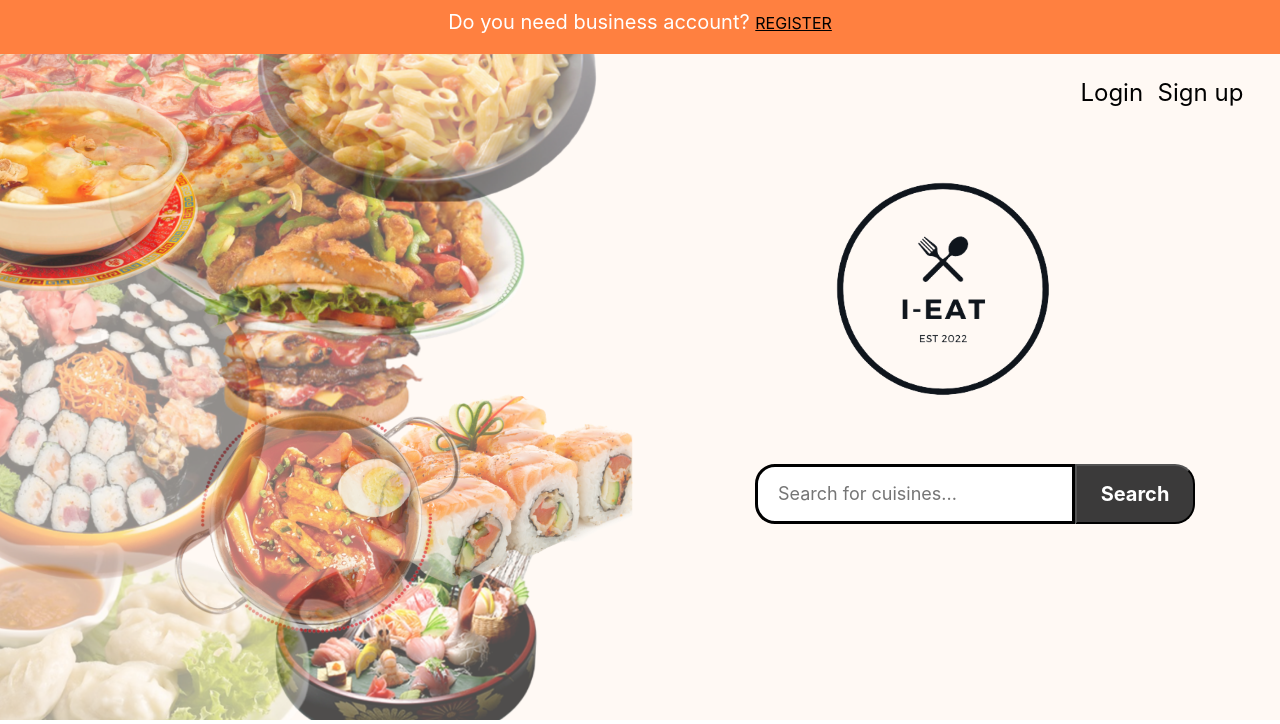
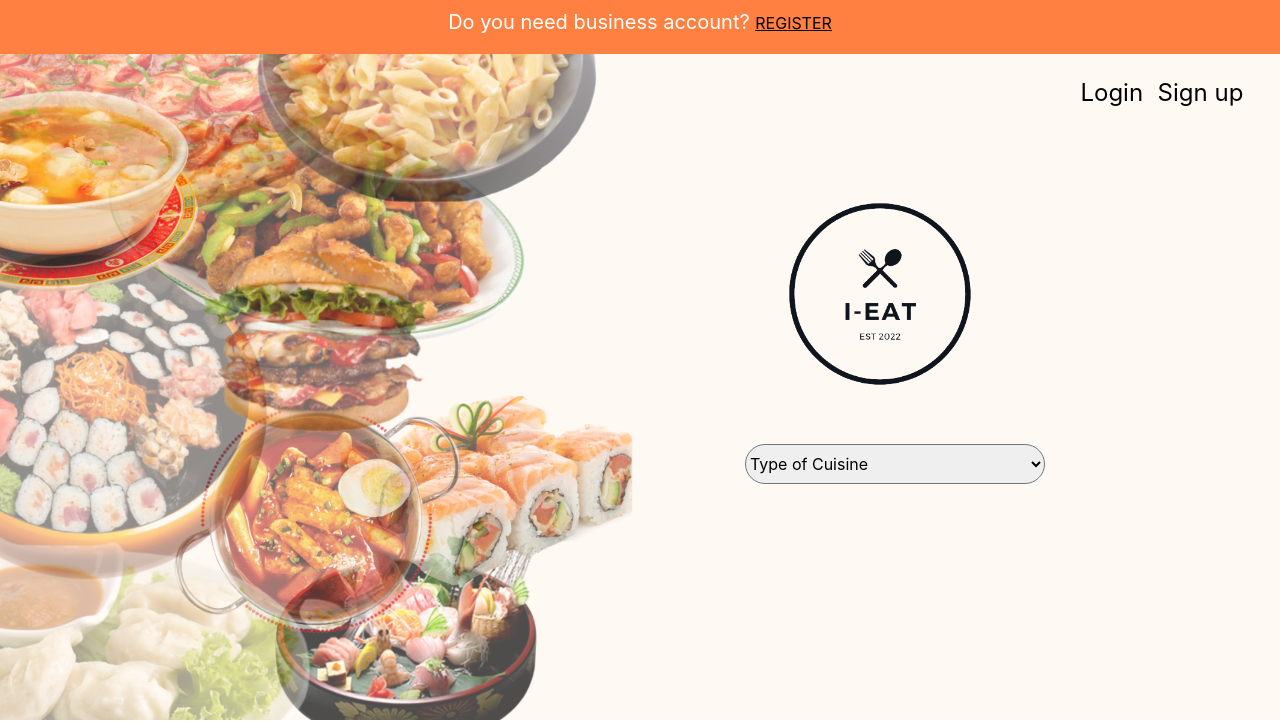
Before and after one commit to L-L-0-Y-D/systemcapstoneV2, a PHP site: page /home.php in a window 1280 px wide. Shown: the top 724 px of the page. Run offline with PHP 8.4, Linux system fonts and the light colour scheme.

Commit message:
add indian cuisine

```diff
--- a/businessreg.php
+++ b/businessreg.php
@@ -62,6 +62,7 @@ include ('connection.php');
                     <option value="american">American</option>
                     <option value="asian">Asian</option>
                     <option value="vietnamese">Vietnamese</option>
+                    <option value="indian">Indian</option>
                   </select>
                 </div>
             <h1>OWNER DETAILS</h1>
--- a/home.css
+++ b/home.css
@@ -51,17 +51,19 @@ header{
     display: none;
     position: absolute;
     top:30%;
-    left:30%;
+    left:35%;
     bottom: 0;
     border: 3px solid #f1f1f1;
-    width: 400px;
+    width: 300px;
     height: fit-content;
+    align-items: center;
   }
   /* Add styles to the form container */
   .form-container {
     text-align: center;
     padding: 10px;
     background-color: white;
+    box-shadow: #000 20px;
   }
   /* Set a style for the submit/login button */
 .ownerbtn {
@@ -113,11 +115,11 @@ header{
 
   /* Add a red background color to the cancel button */
   .form-container .cancel {
-    background-color: rgb(255, 128, 64);
     margin-top:15px;
   }
   .form-container .cancel:hover{
-    background-color: rgb(221, 84, 16);
+    text-decoration: underline 2px rgb(255, 128, 64);
+    font-weight: bolder;
     cursor:pointer;
   }
 
@@ -144,31 +146,14 @@ header{
 .logo {
     display: flex;
     float: left;
-    margin-left: 60vw;
+    margin-top: 30px;
+    margin-left: 57vw;
 }
-.search-box{
-    width:25vw;
-    height:60px;
-    background-color: white;
-    border:solid;
-    border-top-left-radius:20px ;
-    border-bottom-left-radius: 20px;
-    padding-left: 20px;
-    outline:none;
-    font-size: 18px;
-}
-.search-btn{
-    width: 120px;
-    background-color: rgb(59, 58, 58);
-    color: white;
-    font-size: 20px;
-    font-weight: bold;
-    border-top-right-radius: 20px;
-    border-bottom-right-radius: 20px;
-}
-.search-btn:hover {
-    color:rgb(255, 255, 255);
-    background-color: #000;
+.container select {
+  border-radius: 20px;
+  height:40px;
+  width: 300px;
+  margin-right: 150px;
 }
 #second-section{
     margin-top:50px;
--- a/home.php
+++ b/home.php
@@ -67,12 +67,21 @@
                 </div>
     </header>
     <div class="logo">
-        <img src="images/I-EatLogo.png" alt="LOGO" width="350" height="350">
+        <img src="images/I-EatLogo.png" alt="LOGO" width="300" height="300">
     </div>
     <div class="container">
         <div class="d-flex float-right">
-            <input type="text" placeholder="Search for cuisines..." class="search-box"/>
-            <button type="submit" name="search button" class="search-btn">Search</button>
+            <select id="cuisine" name='cuisine_type'>
+                <option value="" disabled selected hidden>Type of Cuisine</option>
+                <option value="chinese">Chinese</option>
+                <option value="japanese">Japanese</option>
+                <option value="korean">Korean</option>
+                <option value="arabic">Arabic</option>
+                <option value="american">American</option>
+                <option value="asian">Asian</option>
+                <option value="vietnamese">Vietnamese</option>
+                <option value="indian">Indian</option>
+            </select>
         </div>
     </div>
 </div>
```
